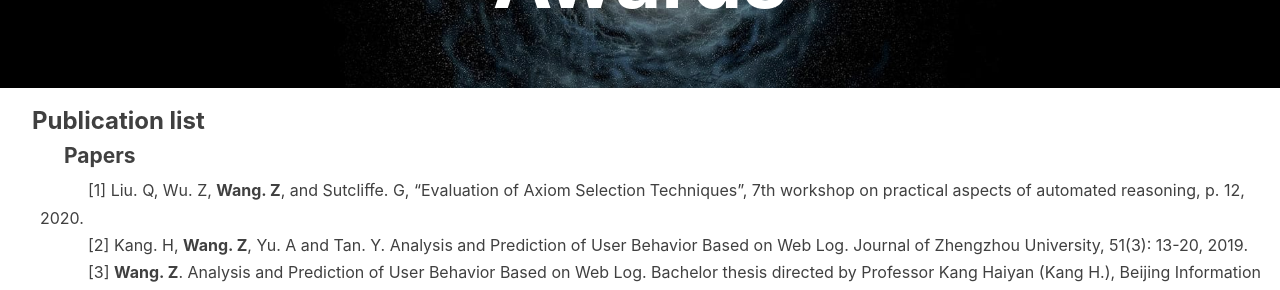
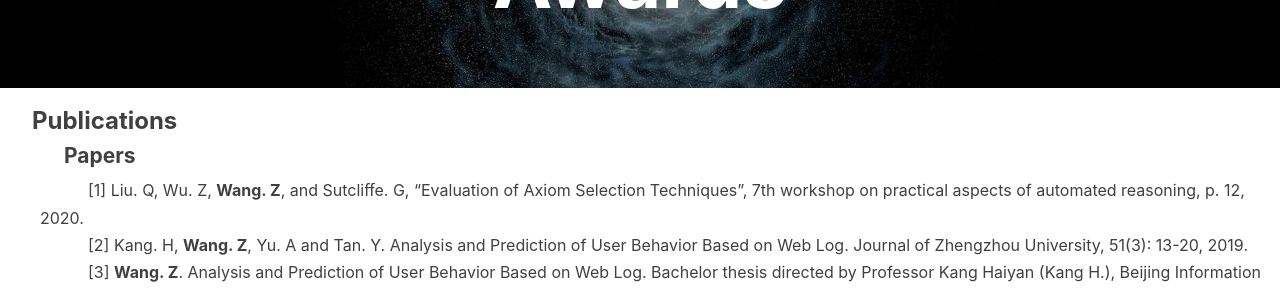
Before and after one commit to wangzh3/wangzh3.github.io, a Jekyll site: the page built from tags.html, in a window 1280 px wide. Shown: the part 208-498 px from the top of the page. Built offline with Jekyll 4.4.1, drawn with Linux system fonts in a browser that asks for light colours; nearby versions of some CDN libraries; comment, search, counter and statistics services are not loaded.

Commit message:
Update tags.html

```diff
--- a/tags.html
+++ b/tags.html
@@ -18,7 +18,7 @@ header-img: "img/post-bg-desk.jpg"
     </div>
 </header>
 
-    <span style="text-indent:2em;"><h3><strong>Publication list</strong></h3></span>
+    <span style="text-indent:2em;"><h3><strong>Publications</strong></h3></span>
     <span style="text-indent:4em;"><h4><strong>Papers</strong></h4> </span>
 
     <span style="text-indent:3em;">
```
